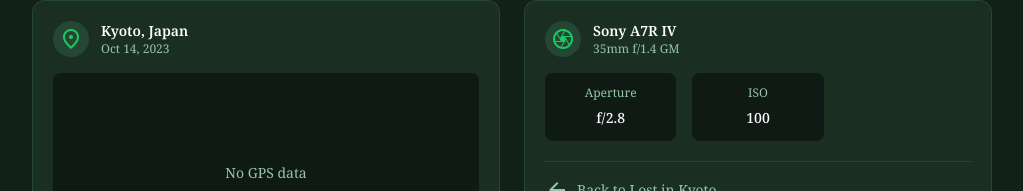
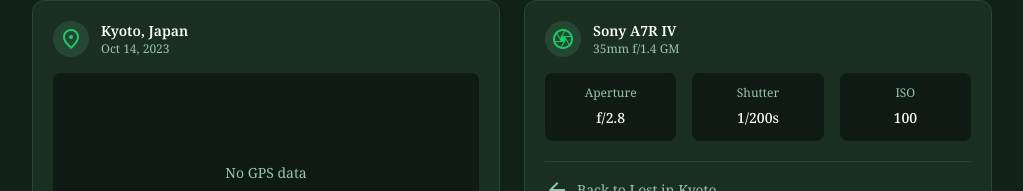
Before and after one commit to FlorentVotte/photos, a Next.js app: page /photo/p1 in a window 1280 px wide. Shown: the part 850-1041 px from the top of the page, without its empty margins (128-1151 px from the left). Built offline with nearby package versions, Linux system fonts and the light colour scheme; no server answers; the database is empty.

Commit message:
Fix shutter speed field name (shutterSpeed not shutter)

```diff
--- a/src/app/photo/[id]/page.tsx
+++ b/src/app/photo/[id]/page.tsx
@@ -224,10 +224,10 @@ export default async function PhotoPage({ params }: Props) {
                         <span className="text-white text-sm font-medium">{photo.metadata.aperture}</span>
                       </div>
                     )}
-                    {photo.metadata.shutter && (
+                    {photo.metadata.shutterSpeed && (
                       <div className="bg-[#0e1a13] rounded-lg p-3 text-center">
                         <span className="text-text-muted text-xs block mb-1">Shutter</span>
-                        <span className="text-white text-sm font-medium">{photo.metadata.shutter}</span>
+                        <span className="text-white text-sm font-medium">{photo.metadata.shutterSpeed}</span>
                       </div>
                     )}
                     {photo.metadata.iso && (
```
